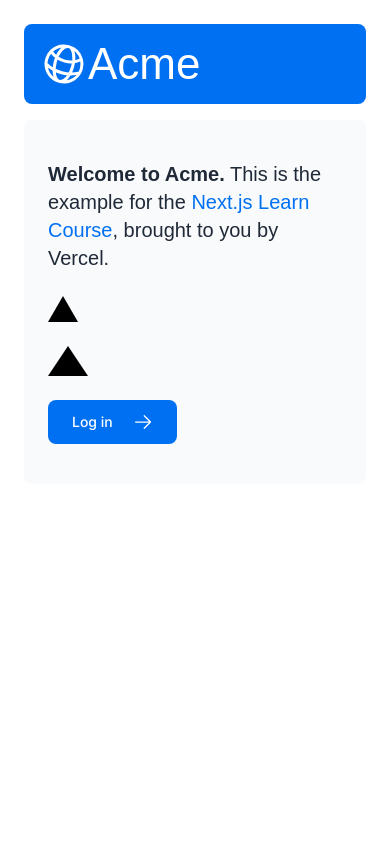
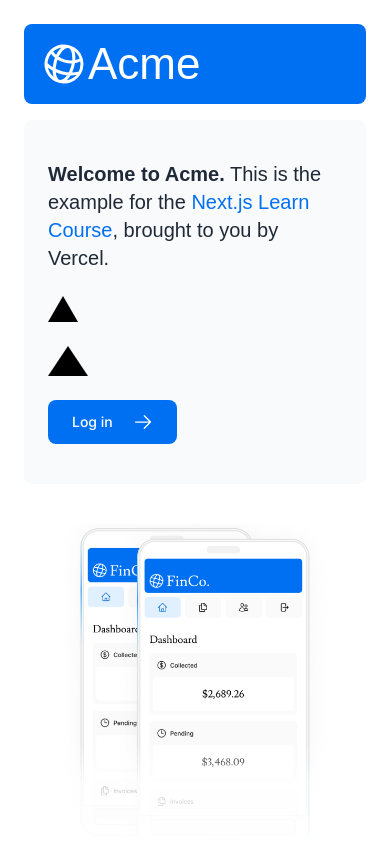
Before and after one commit to usmanmasud/Invoice, a Next.js app: page / in a window 390 px wide. Shown: the top 850 px of the page. Built offline with nearby package versions, Linux system fonts and the light colour scheme; a web font is replaced by a local one.

Commit message:
update home page

```diff
--- a/app/page.tsx
+++ b/app/page.tsx
@@ -41,6 +41,13 @@
             className="hidden md:block"
             alt="Screenshots of the dashboard project showing desktop version"
           />
+          <Image
+            src="/hero-mobile.png"
+            width={500}
+            height={620}
+            className="block md:hidden lg:hidden"
+            alt="Screenshots of the dashboard project showing desktop version"
+          />
         </div>
       </div>
     </main>
```
